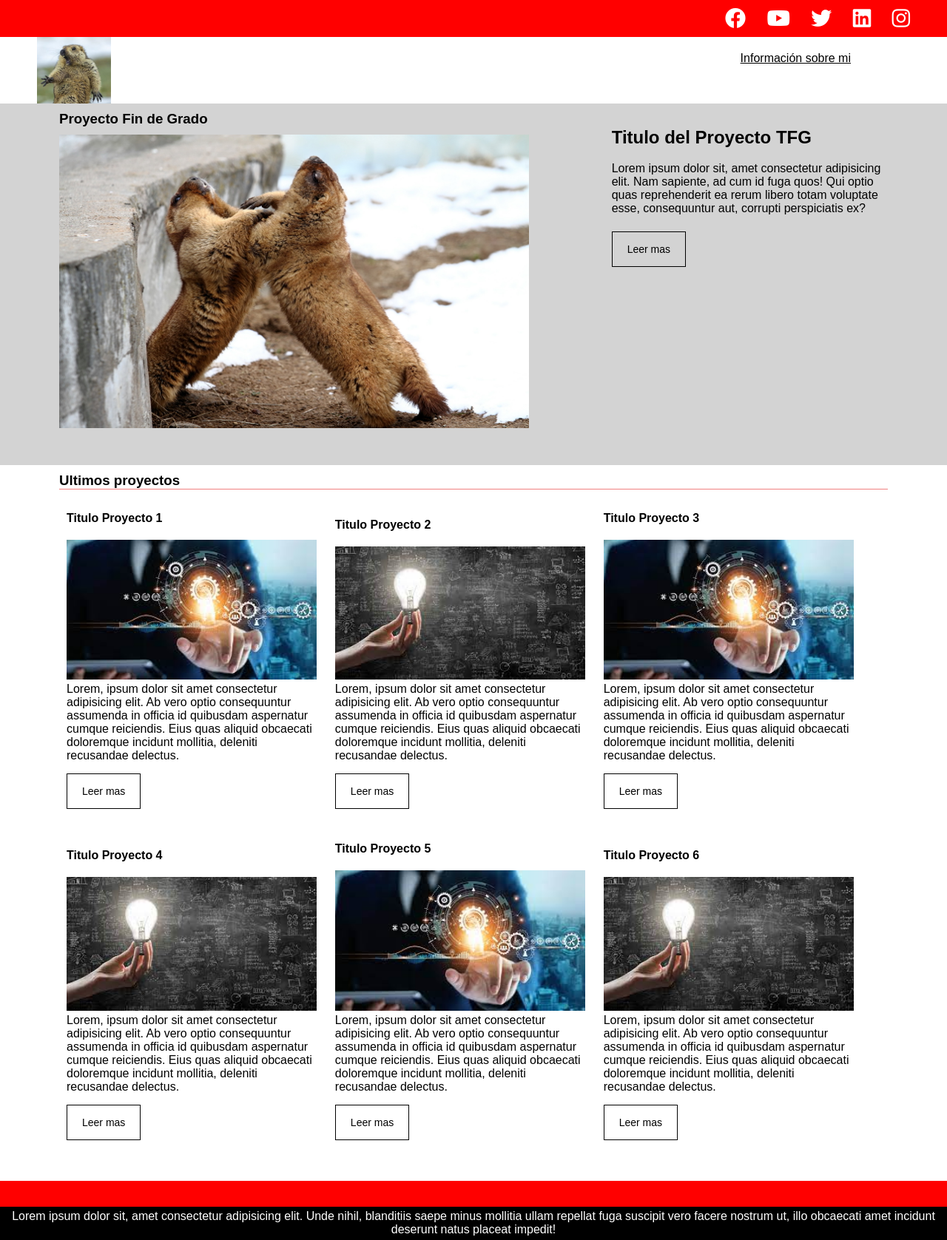
After one commit to pabloperez17/2ADAW, a PHP site: page /proyectos.html in a window 1280 px wide. The commit adds this page. Shown: the whole page at 74% size. Run offline with PHP 8.4, Linux system fonts and the light colour scheme.

Commit message:
pagina web rarilla

```diff
--- a/Interfaces/proyecto/css/main.css
+++ b/Interfaces/proyecto/css/main.css
@@ -48,3 +48,161 @@ body{
     color: white;
     font-size: 28px;
 }
+
+.social-icons a:hover{
+    color: lightgrey;
+}
+
+.nav{
+    display: grid;
+    grid-template-columns: 1fr 1fr;
+    height: 90px;
+}
+
+.nav-logo{
+    margin-left: 50px;
+    display:flex;
+    align-items: center;
+}
+.nav-logo img{
+    width: 100px;
+    height: 5.6rem;
+}
+
+.nav-link {
+    display: flex;
+    align-content: center;
+    justify-content: flex-end;
+    margin-right: 130px;
+    margin-top: 20px;
+}
+
+.nav-link a{
+    text-decoration: underline;
+    color: black;
+}
+
+/*Main del Idex*/
+.index-main{
+    display: grid;
+    grid-template-columns: 1fr 4fr 1fr;
+    height: 100%;
+    background-image: url(../fondo.jpg);
+    background-repeat: no-repeat;
+    background-size: cover;
+}
+
+.main-container{
+    display: grid;
+    grid-column: 2;
+    justify-content: center;
+    text-align: center;
+    height: 350px;
+    margin-top: 80px;
+}
+
+.main-container_text{
+    text-align: center;
+    font-size: 30px;
+    font-weight: 700;
+    letter-spacing: 10px;
+    color: white;
+}
+
+.main-container_link{
+    background-color: red;
+    display: inline-block;
+    padding: 10px 20px;
+    text-decoration: none;
+    color: white;
+    font-weight: 700;
+    font-size: 18px;
+    height: 45px;
+}
+
+.main-container_link:hover{
+    background-color: brown;
+}
+
+/*Página de Proyectos */
+.proyectoPrincipal-section{
+    background-color: lightgrey;
+}
+
+.proyectoPrincipal-content{
+    padding: 10px 80px 40px;
+    display: grid;
+    grid-template-columns: 2fr 1fr;
+    grid-template-rows: 2fr;
+}
+
+.proyectoPrincipal-content img{
+    grid-column: 1;
+    width: 85%;
+    display: inline-block;
+    margin: 10px 0;
+}
+
+.proyectoPrincipal-info{
+    grid-column: 2;
+}
+
+.proyectoPrincipal-info h2{
+    margin-bottom: 5%;
+}
+
+.proyectoPrincipal-info p{
+    margin-bottom: 10%;
+}
+
+.proyectos-btn{
+    text-decoration: none;
+    color: black;
+    border: 1px solid black;
+    padding: 15px 20px;
+    font-size: 14px;
+}
+
+/* Section de los Proyectos Individuales*/
+.proyecto-section{
+    padding: 10px 80px 40px;
+}
+
+.proyecto-section h3{
+    border-bottom: 1px solid lightcoral;
+}
+
+.proyectos-book{
+    display: inline-block;
+    padding: 10px;
+    max-width: 32%;
+    margin-bottom: 20px;
+}
+
+.proyectos-book img{
+    width: 100%;
+}
+
+.proyectos-book h4{
+    margin: 20px 0;
+}
+
+.proyectos-book p{
+    margin-bottom: 30px;
+}
+
+/*footer*/
+footer{
+    width: 100%;
+    height: 80px;
+    background-color: black;
+    border-top: 35px solid red;
+    display: flex;
+    align-items: center;
+    justify-content: center;
+}
+
+footer p{
+    color: white;
+    text-align: center;
+}
--- /dev/null
+++ b/Interfaces/proyecto/proyectos.html
@@ -0,0 +1,88 @@
+<!DOCTYPE html>
+<html lang="en">
+<head>
+    <meta charset="UTF-8">
+    <meta name="viewport" content="width=device-width, initial-scale=1.0">
+    <title>Proyectos</title>
+    <link rel="stylesheet" href="/proyecto/css/main.css">
+    <link rel="stylesheet" href="/proyecto/css/all.min.css">
+</head>
+<body>
+    <header class="header">
+        <div class="social">
+            <div class="social-icons">
+                <a href=""><i class="fab fa-facebook"></i></a>
+                <a href=""><i class="fab fa-youtube"></i></a>
+                <a href=""><i class="fab fa-twitter"></i></a>
+                <a href=""><i class="fab fa-linkedin"></i></a>
+                <a href=""><i class="fab fa-instagram"></i></a>
+            </div>
+        </div>
+        <nav class="nav">
+            <div class="nav-logo">
+                <a href="index1.html">
+                    <img src="/proyecto/fotogit.jpg"  alt="Logo de la pagina">
+                </a>
+            </div>
+            <div class="nav-link">
+                <a href="perfil.html">Información sobre mi</a>
+            </div>
+        </nav>
+    </header>
+    <main class="proyectos-main">
+        <section class="proyectoPrincipal-section">
+            <div class="proyectoPrincipal-content">
+                <h3>Proyecto Fin de Grado</h3>
+                <img src="../proyecto/fotomamota.jpg" alt="img de proyectos">
+                <div class="proyectoPrincipal-info">
+                    <h2>Titulo del Proyecto TFG</h2>
+                    <p>Lorem ipsum dolor sit, amet consectetur adipisicing elit. Nam sapiente, ad cum id fuga quos! Qui optio quas reprehenderit ea rerum libero totam voluptate esse, consequuntur aut, corrupti perspiciatis ex?</p>
+                    <a class="proyectos-btn" href="proyectoTFG.html">Leer mas</a>
+                </div>
+            </div>
+        </section>
+        <section class="proyecto-section">
+            <h3>Ultimos proyectos</h3>
+            <div class="proyectos-book">
+                <h4>Titulo Proyecto 1</h4>
+                <img src="../proyecto/proyectos.jpg" alt="">
+                <p>Lorem, ipsum dolor sit amet consectetur adipisicing elit. Ab vero optio consequuntur assumenda in officia id quibusdam aspernatur cumque reiciendis. Eius quas aliquid obcaecati doloremque incidunt mollitia, deleniti recusandae delectus.</p>
+                <a class="proyectos-btn" href="proyectoTFG.html">Leer mas</a>
+            </div>
+            <div class="proyectos-book">
+                <h4>Titulo Proyecto 2</h4>
+                <img src="../proyecto/proyectos2.jpg" alt="">
+                <p>Lorem, ipsum dolor sit amet consectetur adipisicing elit. Ab vero optio consequuntur assumenda in officia id quibusdam aspernatur cumque reiciendis. Eius quas aliquid obcaecati doloremque incidunt mollitia, deleniti recusandae delectus.</p>
+                <a class="proyectos-btn" href="proyectoTFG.html">Leer mas</a>
+            </div>
+            <div class="proyectos-book">
+                <h4>Titulo Proyecto 3</h4>
+                <img src="../proyecto/proyectos.jpg" alt="">
+                <p>Lorem, ipsum dolor sit amet consectetur adipisicing elit. Ab vero optio consequuntur assumenda in officia id quibusdam aspernatur cumque reiciendis. Eius quas aliquid obcaecati doloremque incidunt mollitia, deleniti recusandae delectus.</p>
+                <a class="proyectos-btn" href="proyectoTFG.html">Leer mas</a>
+            </div>
+            <div class="proyectos-book">
+                <h4>Titulo Proyecto 4</h4>
+                <img src="../proyecto/proyectos2.jpg" alt="">
+                <p>Lorem, ipsum dolor sit amet consectetur adipisicing elit. Ab vero optio consequuntur assumenda in officia id quibusdam aspernatur cumque reiciendis. Eius quas aliquid obcaecati doloremque incidunt mollitia, deleniti recusandae delectus.</p>
+                <a class="proyectos-btn" href="proyectoTFG.html">Leer mas</a>
+            </div>
+            <div class="proyectos-book">
+                <h4>Titulo Proyecto 5</h4>
+                <img src="../proyecto/proyectos.jpg" alt="">
+                <p>Lorem, ipsum dolor sit amet consectetur adipisicing elit. Ab vero optio consequuntur assumenda in officia id quibusdam aspernatur cumque reiciendis. Eius quas aliquid obcaecati doloremque incidunt mollitia, deleniti recusandae delectus.</p>
+                <a class="proyectos-btn" href="proyectoTFG.html">Leer mas</a>
+            </div>
+            <div class="proyectos-book">
+                <h4>Titulo Proyecto 6</h4>
+                <img src="../proyecto/proyectos2.jpg" alt="">
+                <p>Lorem, ipsum dolor sit amet consectetur adipisicing elit. Ab vero optio consequuntur assumenda in officia id quibusdam aspernatur cumque reiciendis. Eius quas aliquid obcaecati doloremque incidunt mollitia, deleniti recusandae delectus.</p>
+                <a class="proyectos-btn" href="proyectoTFG.html">Leer mas</a>
+            </div>
+        </section>
+    </main>
+</body>
+<footer>
+    <p>Lorem ipsum dolor sit, amet consectetur adipisicing elit. Unde nihil, blanditiis saepe minus mollitia ullam repellat fuga suscipit vero facere nostrum ut, illo obcaecati amet incidunt deserunt natus placeat impedit!</p>
+</footer>
+</html>
```
Also changed, not shown: Interfaces/proyecto/index1.html (+5 -2 lines), Interfaces/proyecto/fondo.jpg (added), Interfaces/proyecto/fotomamota.jpg (added), Interfaces/proyecto/proyectos.jpg (added), Interfaces/proyecto/proyectos2.jpg (added).
